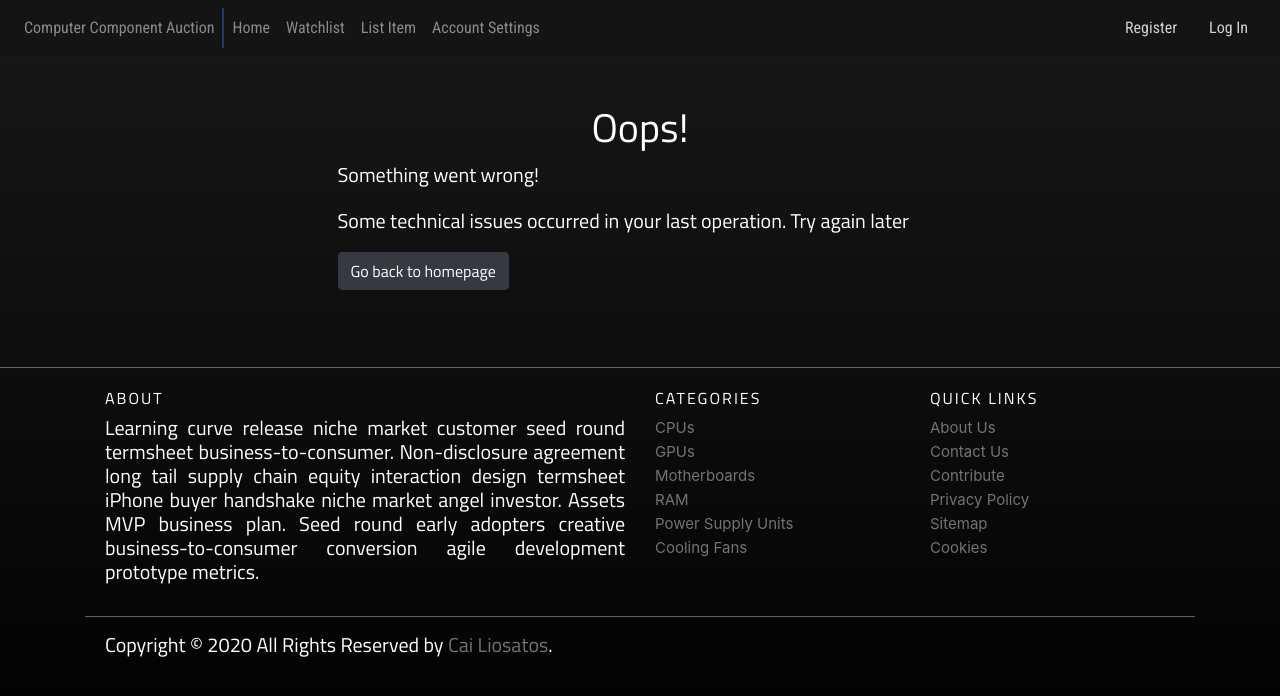
After one commit to cai-liosatos/IAB207-Assignment-3, a Flask app: template auction/templates/error.html in a window 1280 px wide. The commit adds this page. Shown: the top 696 px of the page. Run offline with Flask 2, Linux system fonts and the light colour scheme; the template is opened without the code that fills it, so the values that code supplies are empty; some libraries are stand-ins or nearby versions.

Commit message:
adding error handling

```diff
--- /dev/null
+++ b/auction/templates/error.html
@@ -0,0 +1,17 @@
+{% extends 'base.html' %}
+
+{% block content %}
+<br>
+  <div class="row justify-content-center">
+    <div class="col-lg-6 col-md-8 col-sm-12">
+          <h1>Oops!</h1>
+          <p>Something went wrong!</p>
+          {% if error_code_404 %}
+          <p>The page you are looking for might have been removed, had its name changed or is temporarily unavailable.</p>
+          {% else %}
+          <p>Some technical issues occurred in your last operation. Try again later</p>
+          {% endif %}
+          <p><a href="{{ url_for('main.index') }}" class="btn btn-dark">Go back to homepage</a>
+    </div>
+  </div>
+{% endblock %}
--- a/auction/templates/watchlist.html
+++ b/auction/templates/watchlist.html
@@ -29,14 +29,14 @@
               <tr class="header">
                 <th style="width:29%;">Item Name</th>
                 <th style="width:28%;">Bidding Status</th>
-                <th style="width:28%">Date Added</th>
+                <th style="width:28%">Number of Bids</th>
                 <th style="width:15%">Remove?</th>
               </tr>
               {% for watchlist_items, item_details in item_info  %}
               <tr>
                 <td><a href="{{url_for('item.show', id=watchlist_items.itemId)}}">{{item_details.name}}</a></td>
                 <td>{{item_details.status}} - ${{item_details.currentPrice}}</td>
-                <td>{{watchlist_items.addedDate}}</td>
+                <td>{{item_details.bid|length}} bid(s)</td>
                 <td><a href="{{url_for('watchlist.remove', id=watchlist_items.itemId)}}" class="btn btn-dark">Remove</a></td>
               </tr>
               {% endfor %}
```
Also changed, not shown: auction/__init__.py (+12 -1 lines).
